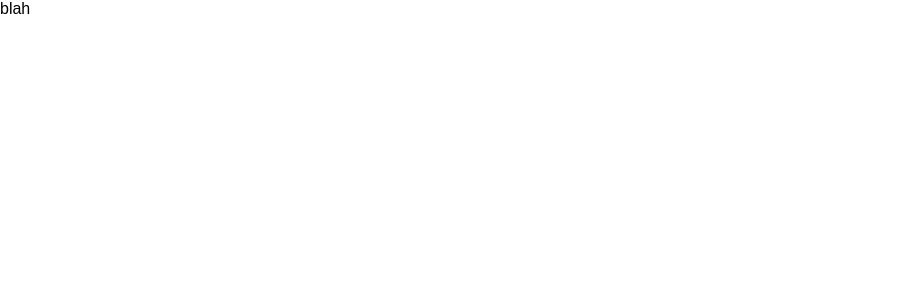
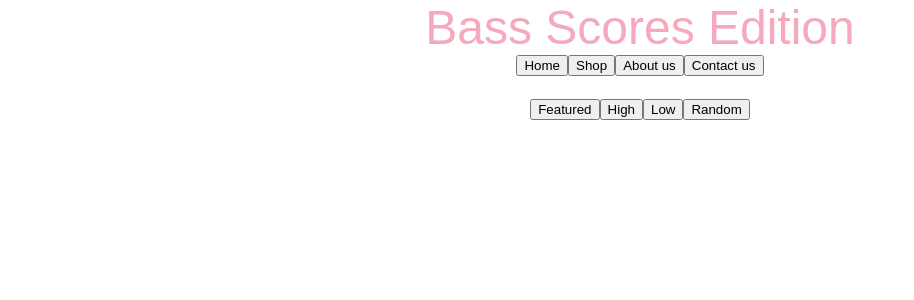
Before and after one commit to guilhermezils/store-front-FE, a React (Create React App) app: page / in a window 1280 px wide. Shown: the top 300 px of the page, without its empty margins (0-914 px from the left). Built offline with nearby package versions, Linux system fonts and the light colour scheme.

Commit message:
structure

```diff
--- a/src/App.css
+++ b/src/App.css
@@ -1,14 +1,134 @@
-.bot-army {
-  overflow-x: scroll;
-  min-height: 300px;
-  max-width: 100%;
+.App {
+  margin: 0% 5% 0% 5%;
+  text-align: center;
 }
 
-.ui.grid > .row.bot-army-row {
-  flex-wrap: nowrap;
-  min-height: 100%;
+
+
+
+.navWrapper {
+  margin-bottom: 2%;
 }
 
-.ui.grid {
-  padding: 0px 20px;
+.filterWrapper {
+  margin: 2% 0% 2% 0%;
 }
+
+.headerText {
+  color: #F5A9BC;
+  font-size: 3em;
+  margin: 0% 2% 0% 2%;
+}
+
+.largeHeader {
+  font-size: 3.5em;
+  font-weight: bold;
+  color: #3B0B0B;
+}
+
+.smallHeader {
+  font-size: 1.75em;
+  font-weight: bold;
+  color: #3B0B0B;
+}
+
+.normalText {
+  font-family: Georgia, serif;
+  font-size: .75em;
+}
+
+.hoggyText {
+  font-size: 1.5em;
+}
+
+.achievementText {
+  color: purple;
+}
+
+ul {
+  list-style-type: none;
+  list-style: none;
+}
+
+.normalText ul {
+  font-family: Georgia, serif;
+  font-size: .75em;
+  text-align: left;
+}
+
+.subtleText {
+  color: #D1D1D1;
+  font-size: .75em;
+}
+
+
+.indexWrapper {
+  margin: auto;
+}
+
+
+.pigTile {
+  display: inline;
+  background-repeat: no-repeat;
+  background-position: center 90%;
+  float: left;
+  margin: 2%;
+  padding: 1%;
+  outline: #3B0B0B dotted thick;
+  transition: 0.75s;
+  opacity: 1;
+}
+
+.minBackgroundSneak {
+  position: absolute;
+  width: inherit;
+  height: inherit;
+  background-size: cover;
+  z-index: -3;
+}
+
+.maxBackgroundSneak {
+  position: absolute;
+  width: inherit;
+  height: inherit;
+  background-size: cover;
+  z-index: -3;
+  opacity: 0.75;
+}
+
+.pigTile h3 {
+  color: #FBB;
+}
+.minPigTile {
+  width: 250px;
+  height: 250px;
+  background-size: cover;
+}
+
+.maxPigTile {
+  background-size: cover;
+  width: 500px;
+  height: 500px;
+}
+
+.pigTile:hover {
+  transform: scale(1.05);
+}
+
+
+.App-logo {
+  animation: App-logo-spin infinite 5s linear;
+  height: 80px;
+  transition: all .2s ease-in-out;
+}
+
+.footer {
+  padding: 1%;
+  clear: both;
+}
+
+
+@keyframes App-logo-spin {
+  from { transform: rotate(0deg); }
+  to { transform: rotate(360deg); }
+}
--- a/src/App.js
+++ /dev/null
@@ -1,14 +0,0 @@
-import React, { Component } from "react";
-import "./App.css";
-
-class App extends Component {
-  render() {
-    return (
-      <div className="App">
-        blah
-      </div>
-    );
-  }
-}
-
-export default App;
--- /dev/null
+++ b/src/components/App.js
@@ -0,0 +1,18 @@
+import React, { Component } from "react";
+import "../App.css";
+import Nav from "./Nav"
+import Filter from "./Filter";
+
+class App extends Component {
+  render() {
+    return (
+    <div className="App">
+      <Nav />
+      <Filter />
+    </div>
+
+    );
+  }
+}
+
+export default App;
--- /dev/null
+++ b/src/components/Filter.js
@@ -0,0 +1,18 @@
+import React, { Component } from "react";
+
+class Filter extends Component {
+    render () {
+        return(
+        <div>
+              <div>
+        <button>Featured</button>
+        <button>High</button>
+        <button>Low</button>
+        <button>Random</button>
+            </div>
+        </div>
+        );
+    }
+}
+
+export default Filter;
--- /dev/null
+++ b/src/components/Nav.js
@@ -0,0 +1,18 @@
+import React from "react";
+
+const Nav = () => {
+    return(
+        <div className="navWrapper">
+        <span className="headerText"> Bass Scores Edition </span>
+            <div>
+        <button>Home</button>
+        <button>Shop</button>
+        <button>About us</button>
+        <button>Contact us</button>
+            </div>
+        </div>
+    )
+}
+
+
+export default Nav;
--- a/src/index.js
+++ b/src/index.js
@@ -1,7 +1,7 @@
 import React from 'react';
 import ReactDOM from 'react-dom';
 import './index.css';
-import App from './App';
+import App from './components/App';
 import reportWebVitals from './reportWebVitals';
 
 ReactDOM.render(
```
Also changed, not shown: src/components/ScoreContainer.js (added, +13 -0 lines), src/components/ScoreDetails.js (added, +13 -0 lines), src/components/ScoreTile.js (added, +13 -0 lines), 1 other file (tests, documents, lock files or other folders).
